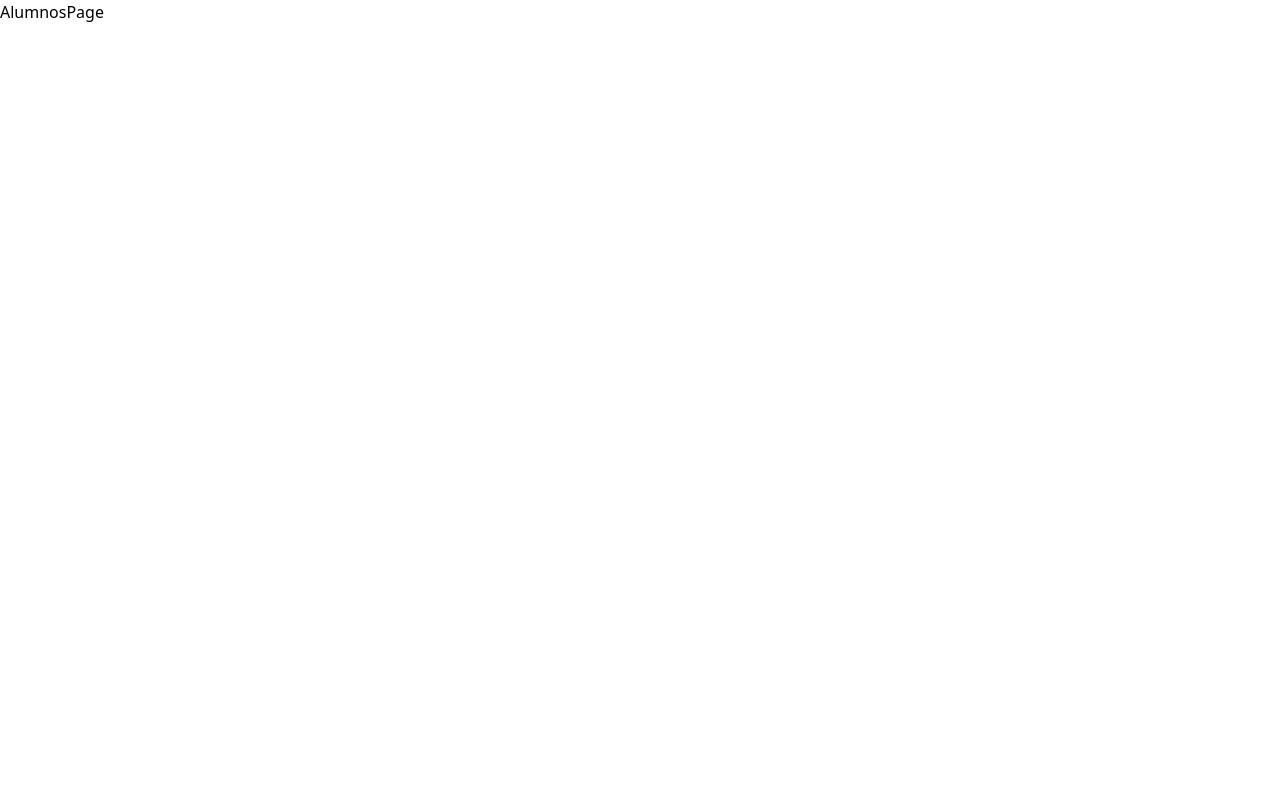
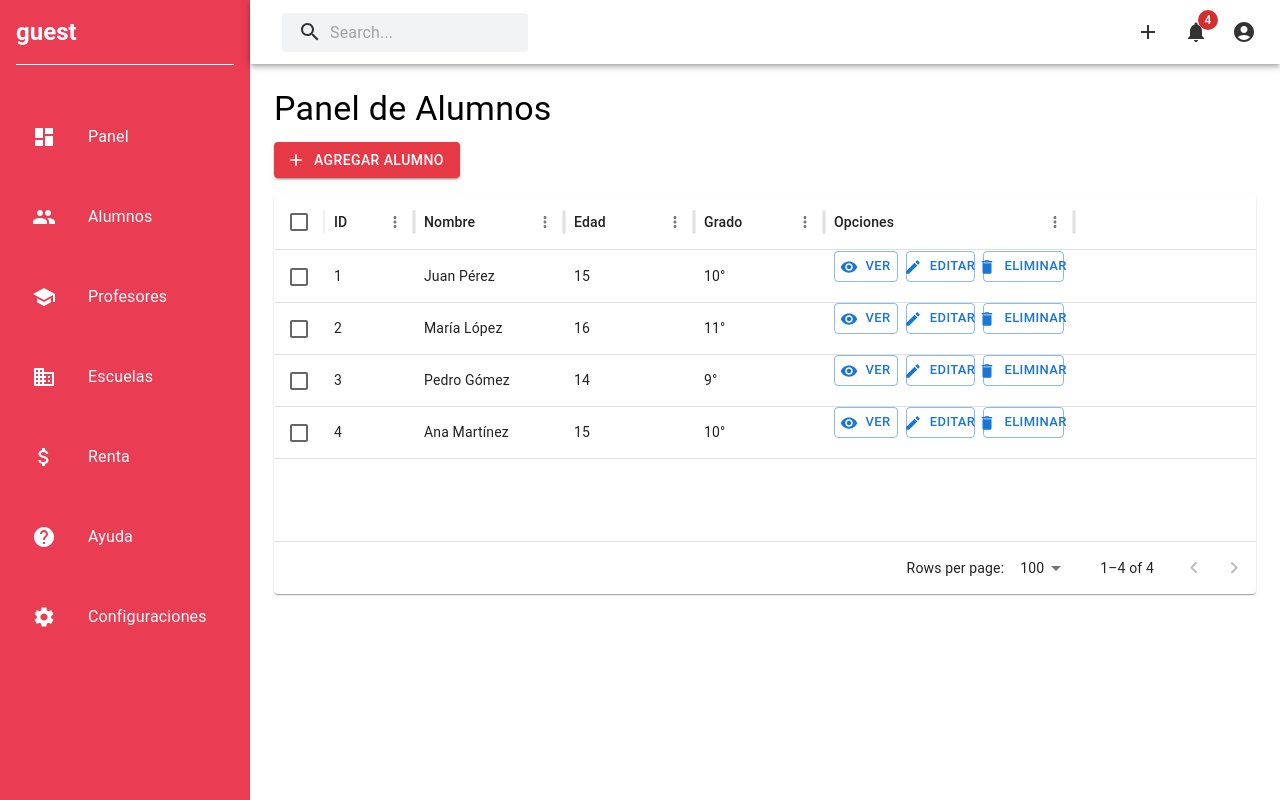
Before and after one commit to gerson0527/proyecto-react, a React (Vite) app in the folder Front-end/: page /alumnos in a window 1280 px wide. Built offline with nearby package versions, Linux system fonts and the light colour scheme.

Commit message:
se suben las diferentes paginas con sus rutas

```diff
--- a/Front-end/src/pages/AlumnosPage.tsx
+++ b/Front-end/src/pages/AlumnosPage.tsx
@@ -1,7 +1,117 @@
+import * as React from 'react';
+import { DataGrid, GridColDef } from '@mui/x-data-grid';
+import Paper from '@mui/material/Paper';
+import Box from '@mui/material/Box';
+import Typography from '@mui/material/Typography';
+import Button from '@mui/material/Button';
+import AddIcon from '@mui/icons-material/Add';
+import EditIcon from '@mui/icons-material/Edit';
+import DeleteIcon from '@mui/icons-material/Delete';
+import VisibilityIcon from '@mui/icons-material/Visibility';
+import Sidebar from '../components/Sidebar';
+import Navbar from "../components/Navbar";
+
+const columns: GridColDef[] = [
+  { field: 'id', headerName: 'ID', width: 90 },
+  { field: 'nombre', headerName: 'Nombre', width: 150 },
+  { field: 'edad', headerName: 'Edad', width: 130 },
+  { field: 'grado', headerName: 'Grado', width: 130 },
+  {
+    field: 'actions',
+    headerName: 'Opciones',
+    width: 250,
+    renderCell: (params) => (
+      <Box sx={{ display: 'flex', gap: 1 }}>
+        <Button
+          variant="outlined"
+          startIcon={<VisibilityIcon />}
+          onClick={() => handleViewAlumno(params.row.id)}
+          size="small"
+        >
+          Ver
+        </Button>
+        <Button
+          variant="outlined"
+          startIcon={<EditIcon />}
+          onClick={() => handleEditAlumno(params.row.id)}
+          size="small"
+        >
+          Editar
+        </Button>
+        <Button
+          variant="outlined"
+          startIcon={<DeleteIcon />}
+          onClick={() => handleDeleteAlumno(params.row.id)}
+          size="small"
+        >
+          Eliminar
+        </Button>
+      </Box>
+    ),
+  },
+];
+
+const rows = [
+  { id: 1, nombre: 'Juan Pérez', edad: 15, grado: '10°' },
+  { id: 2, nombre: 'María López', edad: 16, grado: '11°' },
+  { id: 3, nombre: 'Pedro Gómez', edad: 14, grado: '9°' },
+  { id: 4, nombre: 'Ana Martínez', edad: 15, grado: '10°' },
+];
+
+const handleAddAlumno = () => {
+  console.log('Agregar alumno');
+};
+
+const handleEditAlumno = (id) => {
+  console.log('Editar alumno', id);
+};
+
+const handleDeleteAlumno = (id) => {
+  console.log('Eliminar alumno', id);
+};
+
+const handleViewAlumno = (id) => {
+  console.log('Ver alumno', id);
+};
+
 const AlumnosPage = () => {
   return (
-    <div>AlumnosPage</div>
-  )
-}
+    <div style={{ display: 'flex' }}>
+      <Sidebar />
+      <div style={{ flexGrow: 1 }}>
+        <Navbar />
+        <Box
+          sx={{
+            padding: 3,
+            margin: '0 auto',
+            maxWidth: 1200,
+          }}
+        >
+          <Typography variant="h4" gutterBottom>
+            Panel de Alumnos
+          </Typography>
+          <Button
+            variant="contained"
+            startIcon={<AddIcon />}
+            onClick={handleAddAlumno}
+            sx={{ mb: 2, backgroundColor: '#e63946', color: 'white' }}
+          >
+            Agregar Alumno
+          </Button>
+          <Paper sx={{ height: 400, width: '100%' }}>
+            <DataGrid
+              rows={rows}
+              columns={columns}
+              pageSize={5}
+              rowsPerPageOptions={[5, 10]}
+              checkboxSelection
+              sx={{ border: 0 }}
+            />
+          </Paper>
+        </Box>
+      </div>
+    </div>
+  );
+};
 
-export default AlumnosPage
+export default AlumnosPage;
```
